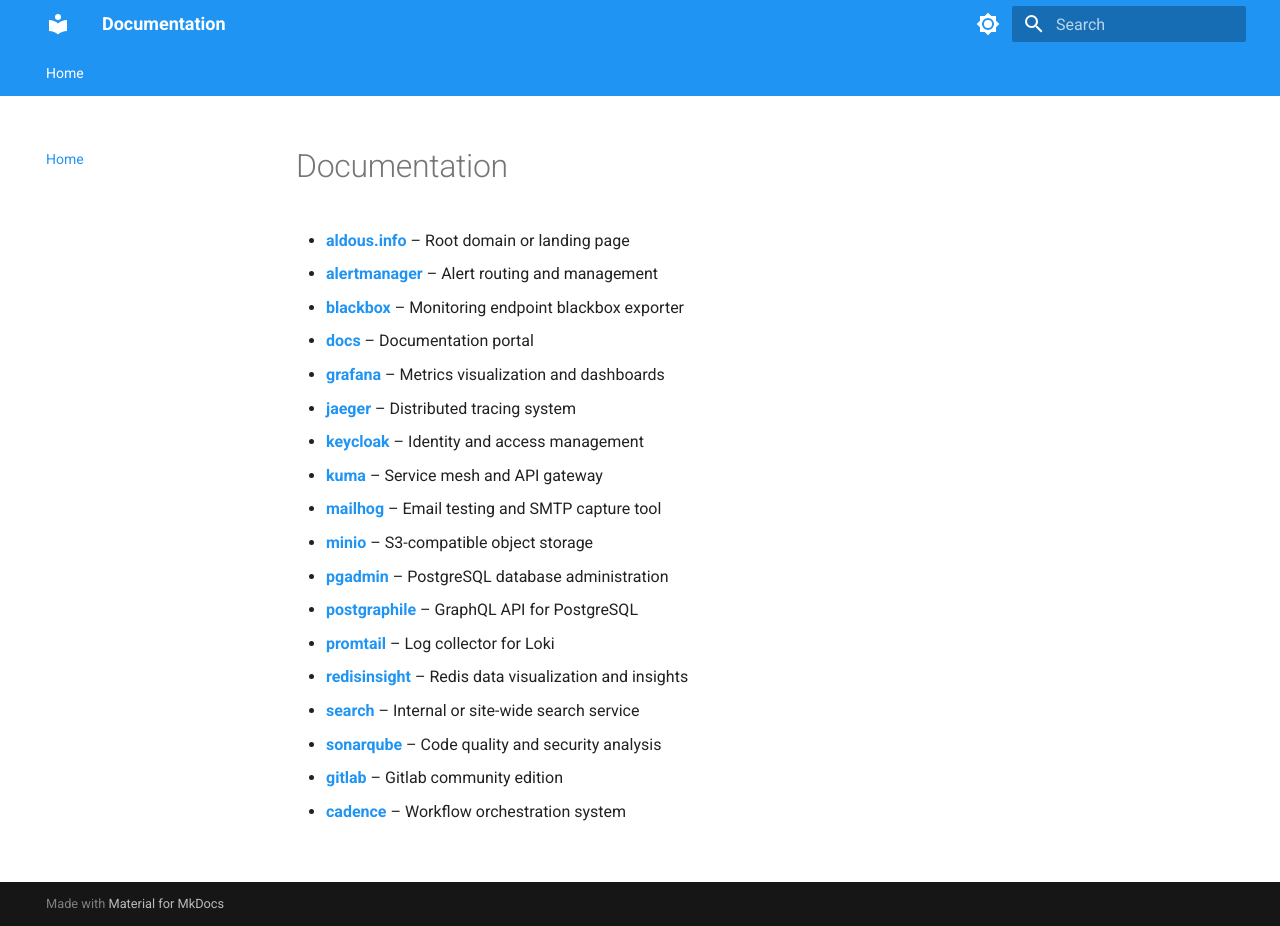
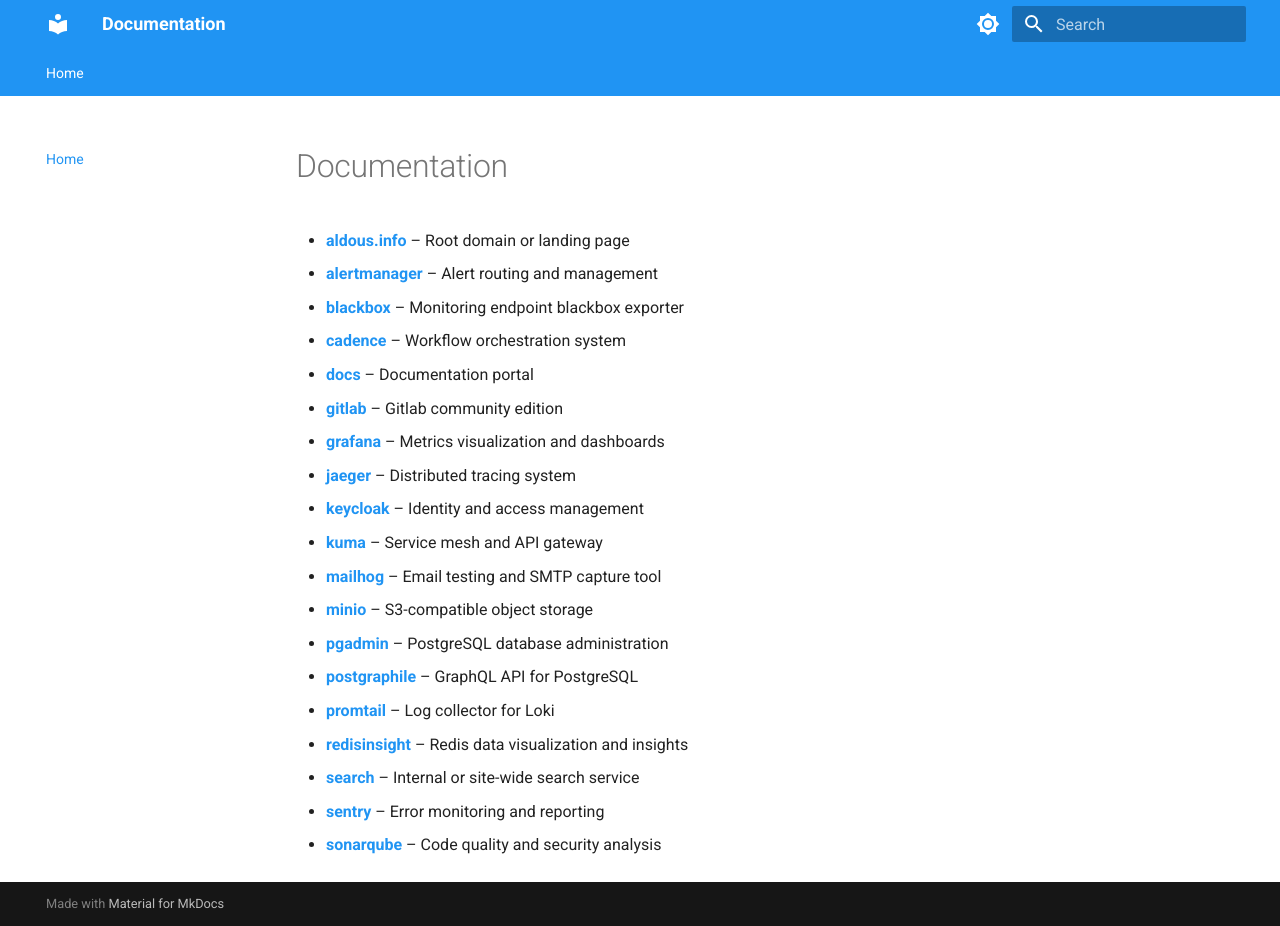
Before and after one commit to maldous/mindfield, an MkDocs documentation site: the page built from docs/content/index.md, in a window 1280 px wide and 926 px high. Built offline with MkDocs 1.6.1 and Material for MkDocs 9.7.7, drawn with Linux system fonts in a browser that asks for light colours.

Commit message:
1753398168

```diff
--- a/docs/content/index.md
+++ b/docs/content/index.md
@@ -15,6 +17,5 @@
 - **[promtail](https://promtail.aldous.info/)** – Log collector for Loki
 - **[redisinsight](https://redisinsight.aldous.info/)** – Redis data visualization and insights
 - **[search](https://search.aldous.info/)** – Internal or site-wide search service
+- **[sentry](https://sentry.aldous.info/)** – Error monitoring and reporting
 - **[sonarqube](https://sonarqube.aldous.info/)** – Code quality and security analysis
-- **[gitlab](https://gitlab.aldous.info/)** – Gitlab community edition
-- **[cadence](https://cadence.aldous.info/)** – Workflow orchestration system
```
Also changed, not shown: other parts of docs/content/index.md (+2 -0 lines), 2 other files.
